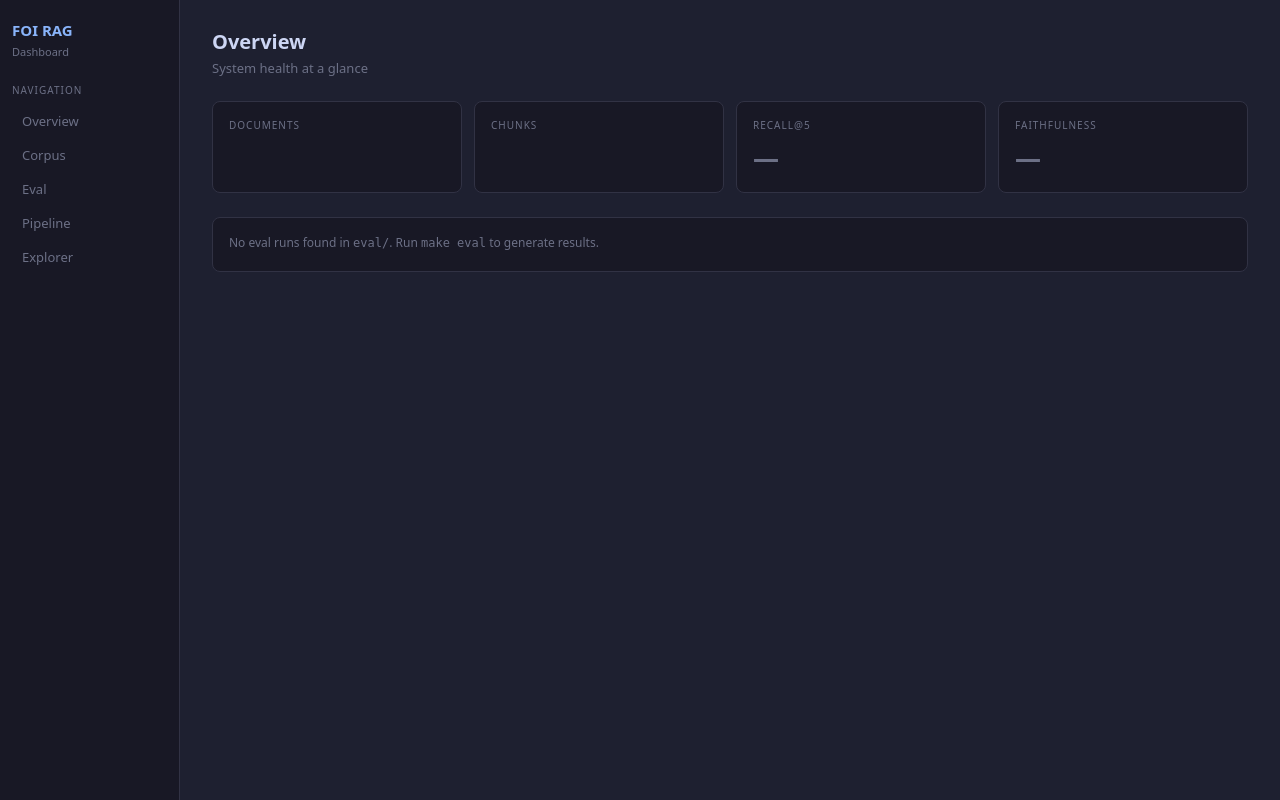
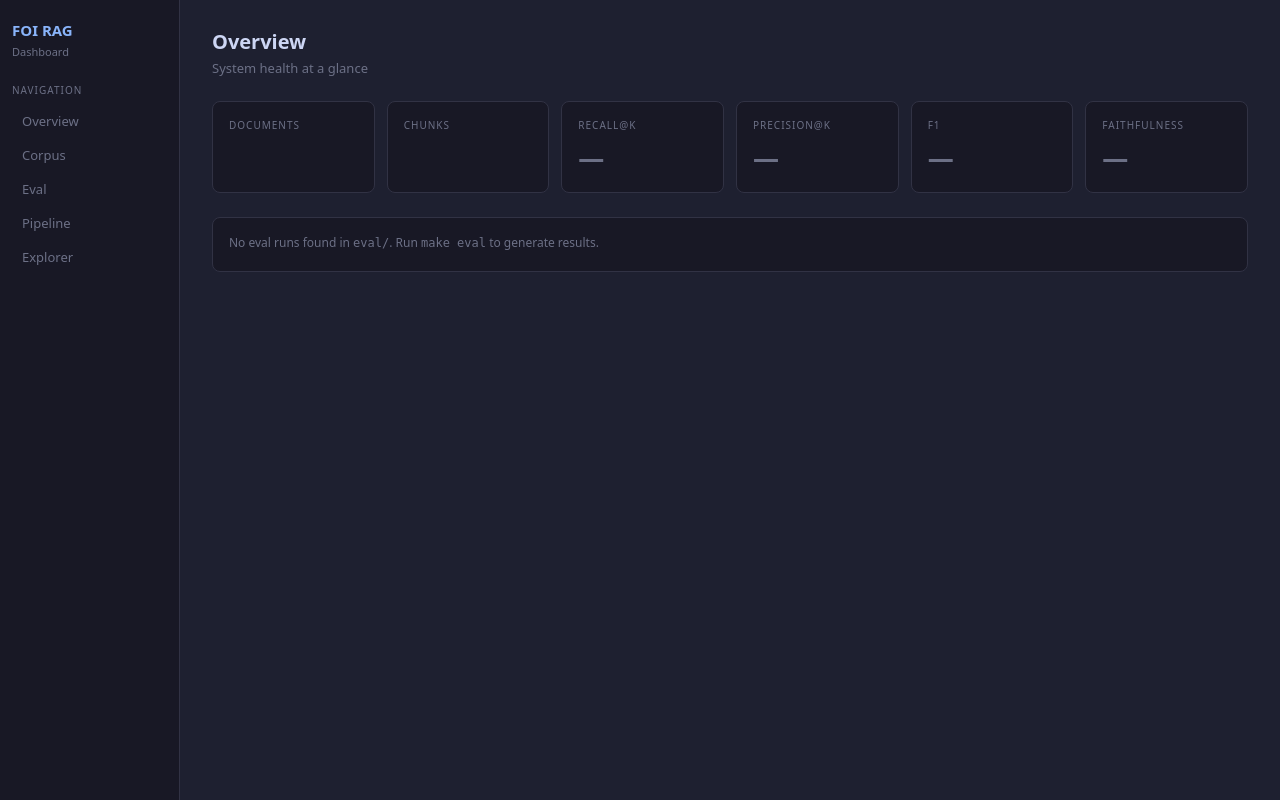
Before and after one commit to sgroi-l/foi-rag, a FastAPI app: template src/api/templates/dashboard/overview.html in a window 1280 px wide. Run offline with FastAPI, Linux system fonts and the light colour scheme; the template is opened without the code that fills it, so the values that code supplies are empty; parts of the project's set-up code (start-up, migrations or seed data) failed here and were passed over.

Commit message:
feat: add Precision@K and F1 to overview page; replace bar chart with multi-line

```diff
--- a/src/api/templates/dashboard/overview.html
+++ b/src/api/templates/dashboard/overview.html
@@ -15,8 +15,16 @@
     </div>
     {% if latest %}
     <div class="stat-card">
-        <div class="stat-label">Recall@5</div>
+        <div class="stat-label">Recall@{{ latest.metadata.rerank_top_k if latest.metadata else 'K' }}</div>
         <div class="stat-value" style="color: var(--green)">{{ "%.0f"|format(latest.summary.recall * 100) }}%</div>
+    </div>
+    <div class="stat-card">
+        <div class="stat-label">Precision@K</div>
+        <div class="stat-value" style="color: var(--blue)">{{ "%.0f"|format(latest.summary.precision * 100) }}%</div>
+    </div>
+    <div class="stat-card">
+        <div class="stat-label">F1</div>
+        <div class="stat-value" style="color: var(--peach, #fab387)">{{ "%.2f"|format(latest.summary.f1) }}</div>
     </div>
     <div class="stat-card">
         <div class="stat-label">Faithfulness</div>
@@ -24,7 +32,15 @@
     </div>
     {% else %}
     <div class="stat-card">
-        <div class="stat-label">Recall@5</div>
+        <div class="stat-label">Recall@K</div>
+        <div class="stat-value" style="color: var(--subtle)">—</div>
+    </div>
+    <div class="stat-card">
+        <div class="stat-label">Precision@K</div>
+        <div class="stat-value" style="color: var(--subtle)">—</div>
+    </div>
+    <div class="stat-card">
+        <div class="stat-label">F1</div>
         <div class="stat-value" style="color: var(--subtle)">—</div>
     </div>
     <div class="stat-card">
@@ -37,7 +53,7 @@
 {% if runs %}
 <div class="grid-2">
     <div class="chart-card">
-        <div class="chart-title">Recall@5 across runs</div>
+        <div class="chart-title">Retrieval metrics across runs</div>
         <canvas id="recallChart" height="140"></canvas>
     </div>
     {% if latest %}
@@ -60,22 +76,41 @@
 const runs = {{ runs | tojson }};
 const labels = runs.map(r => r.timestamp).reverse();
 const recalls = runs.map(r => r.summary.recall).reverse();
+const precisions = runs.map(r => r.summary.precision).reverse();
+const f1s = runs.map(r => r.summary.f1).reverse();
+const recallLabel = 'Recall@' + (runs[0]?.metadata?.rerank_top_k ?? 'K');
 new Chart(document.getElementById('recallChart'), {
-    type: 'bar',
+    type: 'line',
     data: {
         labels,
-        datasets: [{
-            label: 'Recall@5',
-            data: recalls,
-            backgroundColor: '#89b4fa55',
-            borderColor: '#89b4fa',
-            borderWidth: 1,
-        }]
+        datasets: [
+            {
+                label: recallLabel,
+                data: recalls,
+                borderColor: '#89b4fa',
+                backgroundColor: '#89b4fa22',
+                tension: 0.2,
+            },
+            {
+                label: 'Precision@K',
+                data: precisions,
+                borderColor: '#fab387',
+                backgroundColor: '#fab38722',
+                tension: 0.2,
+            },
+            {
+                label: 'F1',
+                data: f1s,
+                borderColor: '#cba6f7',
+                backgroundColor: '#cba6f722',
+                tension: 0.2,
+            }
+        ]
     },
     options: {
-        plugins: { legend: { display: false } },
+        plugins: { legend: { labels: { color: '#cdd6f4' } } },
         scales: {
-            y: { min: 0, max: 1, ticks: { color: '#6c7086', format: { style: 'percent' } }, grid: { color: '#313244' } },
+            y: { min: 0, max: 1, ticks: { color: '#6c7086' }, grid: { color: '#313244' } },
             x: { ticks: { color: '#6c7086', maxRotation: 20 }, grid: { color: '#313244' } }
         }
     }
```
